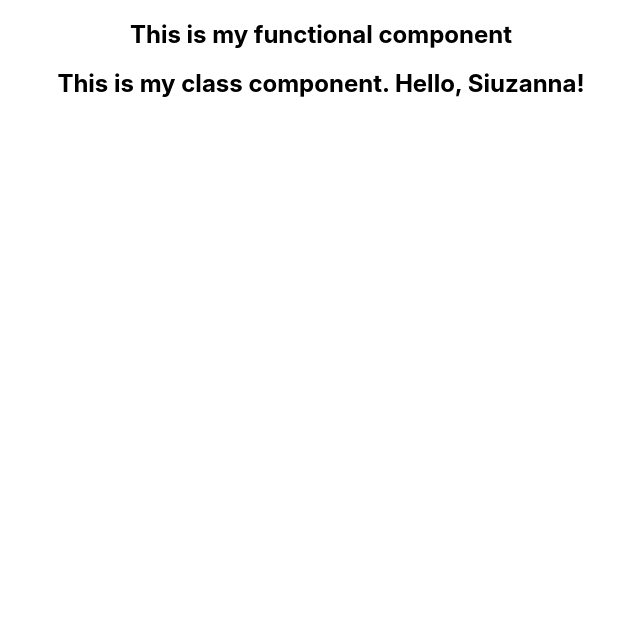
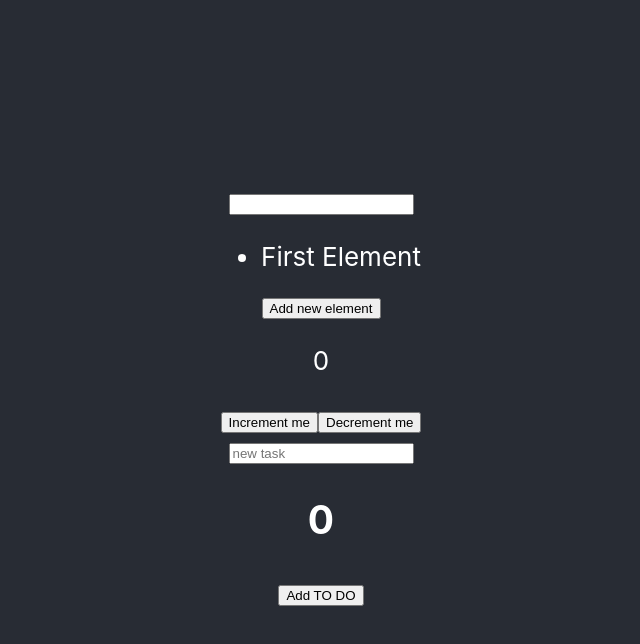
Before and after one commit to SiuzannaVach/my-app, a React (Create React App) app: page / in a window 1280 px wide. Shown: the top 644 px of the page, without its empty margins (319-959 px from the left). Built offline with nearby package versions, Linux system fonts and the light colour scheme.

Commit message:
Homework 2: ToDo List

```diff
--- a/src/App.js
+++ b/src/App.js
@@ -1,12 +1,17 @@
+import CounterComponent from "./CounterComponent";
+import ListComponent from "./ListComponent";
+import TodoComponent from "./TodoComponent";
+
 import "./App.css";
-import MyFuncComponent from "./MyFuncComponent";
-import MyClassComponent from "./MyClassComponent";
 
 function App() {
   return (
     <div className="App">
-      <MyFuncComponent />
-      <MyClassComponent />
+      <header className="App-header">
+        <ListComponent />
+        <CounterComponent />
+        <TodoComponent />
+      </header>
     </div>
   );
 }
--- /dev/null
+++ b/src/CounterComponent.js
@@ -0,0 +1,25 @@
+import { useState } from "react";
+
+const CounterComponent = () => {
+  const [count, setCount] = useState(0);
+
+  const increment = () => {
+    setCount((prevState) => prevState + 1);
+    setCount((prevState) => prevState + 1);
+    setCount((prevState) => prevState + 1);
+    setCount((prevState) => prevState + 1);
+    setCount((prevState) => prevState + 1);
+  };
+
+  const decrement = () => {
+    setCount((prevState) => prevState - 1);
+  };
+  return (
+    <div>
+      <p>{count}</p>
+      <button onClick={increment}>Increment me</button>
+      <button onClick={decrement}>Decrement me</button>
+    </div>
+  );
+};
+export default CounterComponent;
--- /dev/null
+++ b/src/ListComponent.js
@@ -0,0 +1,30 @@
+import { useState } from "react";
+import ListItemComponent from "./ListItemComponent";
+
+const ListComponent = () => {
+  const [input, setInput] = useState("");
+  const [item, setItem] = useState(["First Element"]);
+
+  const onClickHandler = (input) => {
+    const updatedElement = [...item, input];
+    setItem(updatedElement);
+    setInput("");
+  };
+
+  const onChangeHandler = (e) => {
+    const value = e.target.value;
+    setInput(value);
+  };
+  return (
+    <>
+      <input onChange={onChangeHandler} value={input} />
+      <ul>
+        {item.map((element, index) => (
+          <ListItemComponent element={element} index={index} />
+        ))}
+      </ul>
+      <button onClick={() => onClickHandler(input)}>Add new element</button>
+    </>
+  );
+};
+export default ListComponent;
--- /dev/null
+++ b/src/ListItemComponent.js
@@ -0,0 +1,7 @@
+import React from "react";
+
+const ListItemComponent = (props) => {
+  return <li key={props.element}>{props.element}</li>;
+};
+
+export default ListItemComponent;
--- /dev/null
+++ b/src/TodoComponent.js
@@ -0,0 +1,46 @@
+import { useState } from "react";
+
+function TodoComponent() {
+  const [input, setInput] = useState("");
+  const [todos, setTodos] = useState([]);
+
+  const addTodoHandler = () => {
+    if (input.trim() === "") return;
+    setTodos([...todos, input]);
+    setInput("");
+  };
+
+  const onChangeHandler = (e) => {
+    setInput(e.target.value);
+  };
+
+  const onKeyDownHandler = (e) => {
+    if (e.key === "Enter") {
+      addTodoHandler();
+    }
+  };
+
+  return (
+    <div>
+      <input
+        type="text"
+        placeholder="new task"
+        value={input}
+        onChange={onChangeHandler}
+        onKeyDown={onKeyDownHandler}
+      />
+
+      <h2>{todos.length}</h2>
+
+      <ul>
+        {todos.map((todo, index) => (
+          <li key={`${todo}-${index}`}>{todo}</li>
+        ))}
+      </ul>
+
+      <button onClick={addTodoHandler}>Add TO DO</button>
+    </div>
+  );
+}
+
+export default TodoComponent;
```
